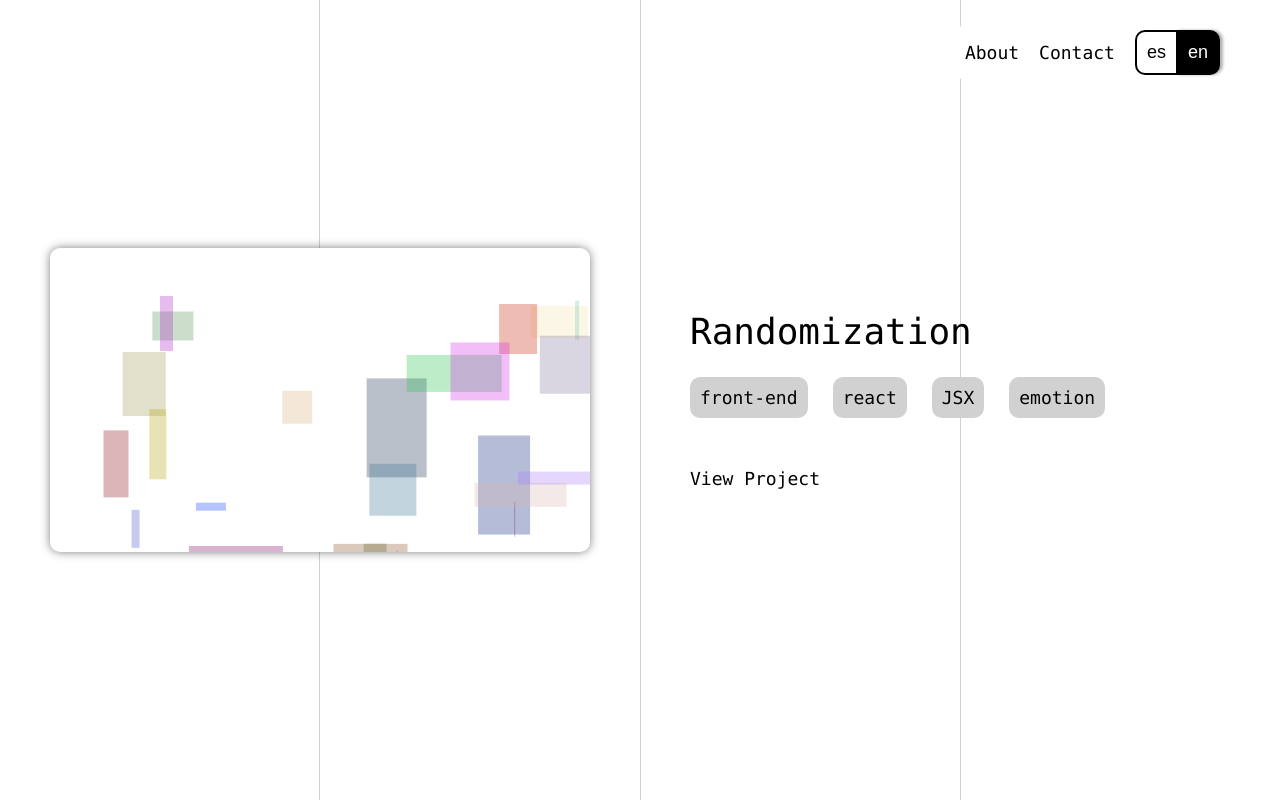
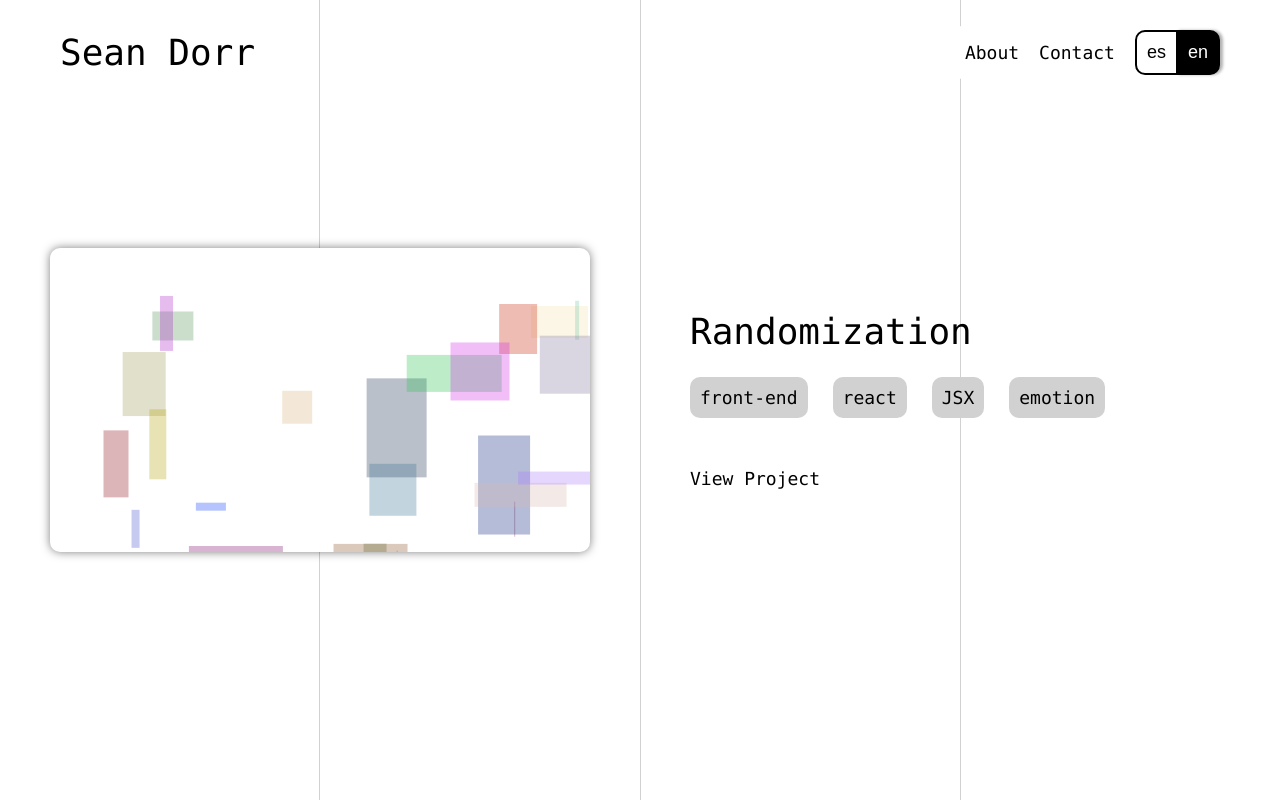
Before and after one commit to seandorr/portfolio, a React (Create React App) app: page / in a window 1280 px wide. Shown: the top 802 px of the page. Built offline with nearby package versions, Linux system fonts and the light colour scheme.

Commit message:
Creating hover effect for logo

```diff
--- a/src/components/navigation/NavBar.jsx
+++ b/src/components/navigation/NavBar.jsx
@@ -1,4 +1,6 @@
-import React from "react";
+/** @jsx jsx */
+import { jsx, css } from "@emotion/react";
+import colors from "../../styles/_colors.scss";
 import "./navbar.scss";
 
 const NavBar = (props) => {
@@ -10,10 +12,22 @@ const NavBar = (props) => {
     projectColor,
   } = props;
 
+  const logoStyles = css`
+    &.logo {
+      color: ${colors.lightColor};
+      background-color: ${projectColor};
+
+      &:hover {
+        color: ${projectColor};
+        background-color: ${colors.lightColor};
+      }
+    }
+  `;
+
   return (
     <div id="navbar">
       <div className="navbar-content">
-        <a className="logo" style={{ backgroundColor: projectColor }} href="/">
+        <a className="logo" css={logoStyles} href="/">
           Sean Dorr
         </a>
         <div className="nav-items-container">
--- a/src/components/navigation/navbar.scss
+++ b/src/components/navigation/navbar.scss
@@ -21,10 +21,10 @@
     }
 
     .logo {
-      color: $light-color;
       font-size: 36px;
       padding: 5px 10px;
       border-radius: $border-radius;
+      position: relative;
       transition: 0.3s ease-in-out;
     }
 
```
